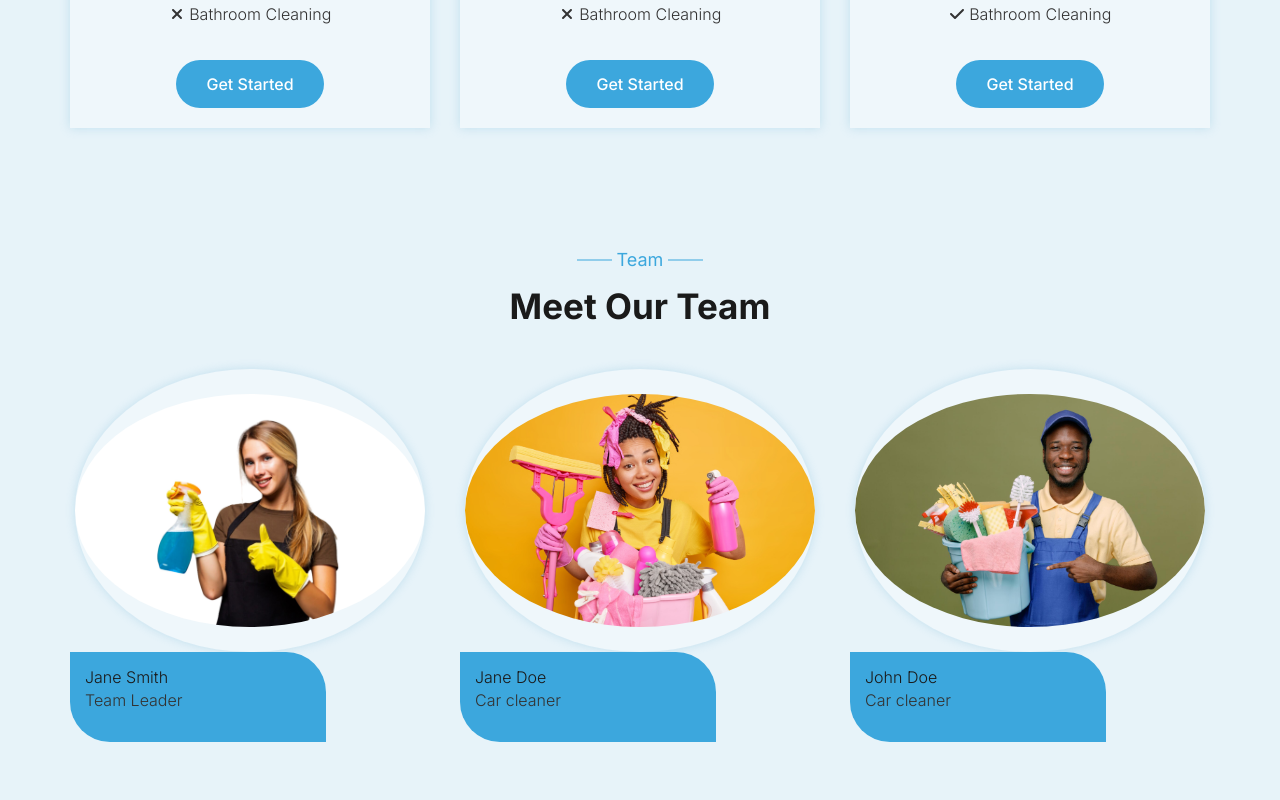
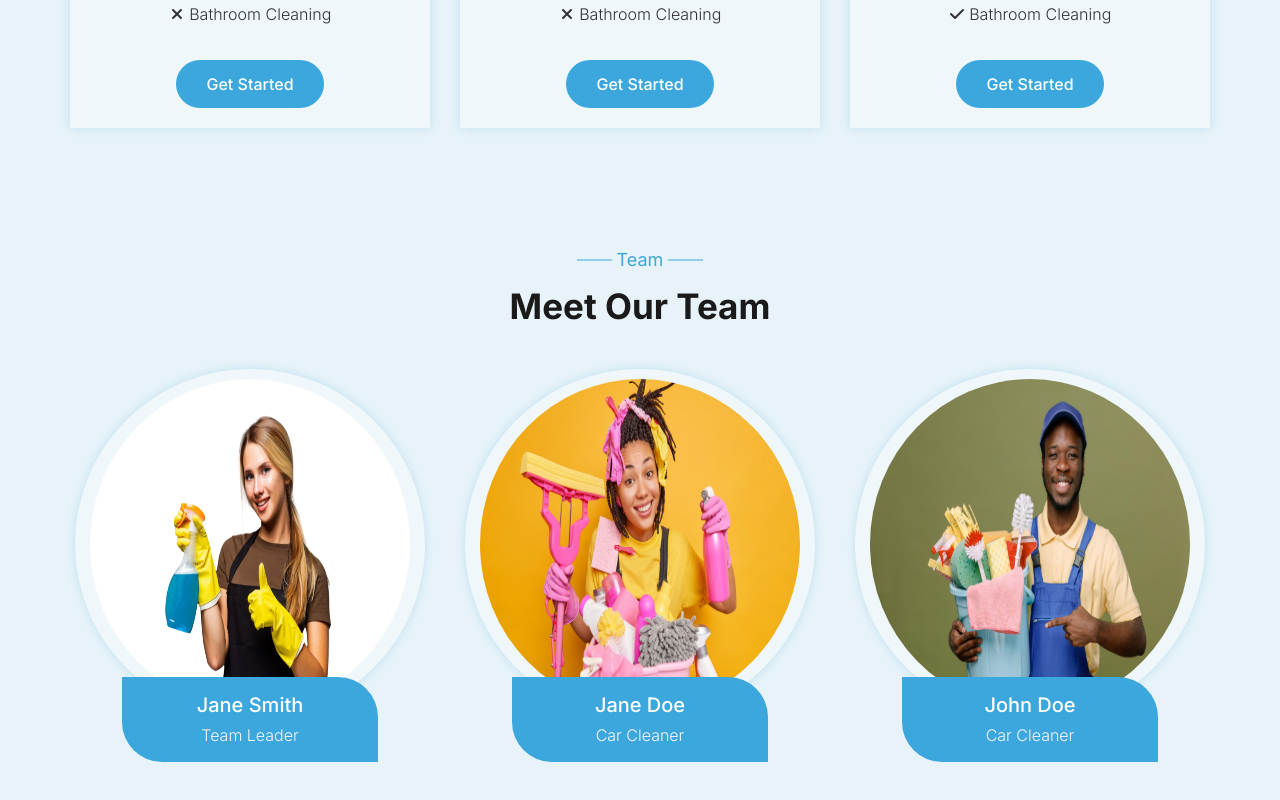
Before and after one commit to FrancisFlow/frontend-training, a Next.js app: page / in a window 1280 px wide. Shown: the part 2498-3298 px from the top of the page. Built offline with nearby package versions, Linux system fonts and the light colour scheme.

Commit message:
Added a hover state for team detail section

```diff
--- a/src/app/globals.css
+++ b/src/app/globals.css
@@ -13,7 +13,8 @@
   --main-color: hsl(var(--hue), var(--saturation), var(--lightness));
 
   /* text colors */
-  --text-white: hsl(0, 0, 100%);
+
+  --text-white: hsl(0, 0%, 100%);
   --text-light-gray: hsl(0, 0%, 96%);
   --text-x-dark-gray: hsl(0, 0%, 10%);
   --text-dark-gray: hsl(0, 0%, 20%);
@@ -447,7 +448,7 @@ p{
   background-color: var(--bg-color);
   margin: auto;
   border-radius: 50%;
-  padding: 25px;
+  padding: 15px;
   overflow: hidden;
   display: flex;
   align-items: center;
@@ -455,8 +456,8 @@ p{
 }
 .team-item img {
   border-radius: 50%;
-  max-width: 350px;
-  /* max-height: 350px;  */
+  width: 330px;
+  height: 330px;
   transition: filter 0.5s ease;
 
 
@@ -470,6 +471,26 @@ p{
   border-radius: 0 40px;
   max-width: 256px;
   width: 80%;
+  text-align: center;
+  text-transform: capitalize;
+  position: relative;
+  margin: -42px auto 0;
+  transition: border-radius 0.5s ease;
+
+}
+
+.team-item:hover .detail {
+  border-radius: 40px 0;
+}
+.team-item  h3{
+  margin: 0 0 5px;
+  color:var(--text-white);
+  font-size: var(--fs-xl);
+  font-weight: 500;
+}
+.team-item p {
+  margin: 0;
+  color: var(--text-light-gray);
 
 }
 
```
